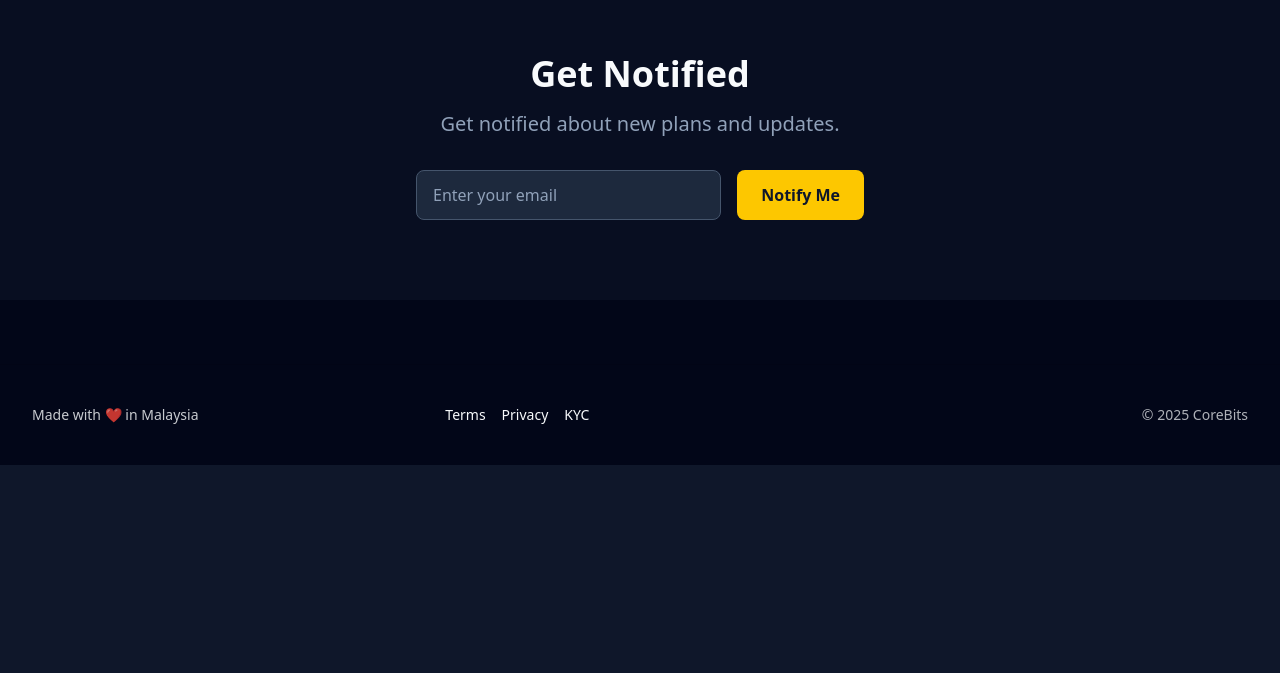
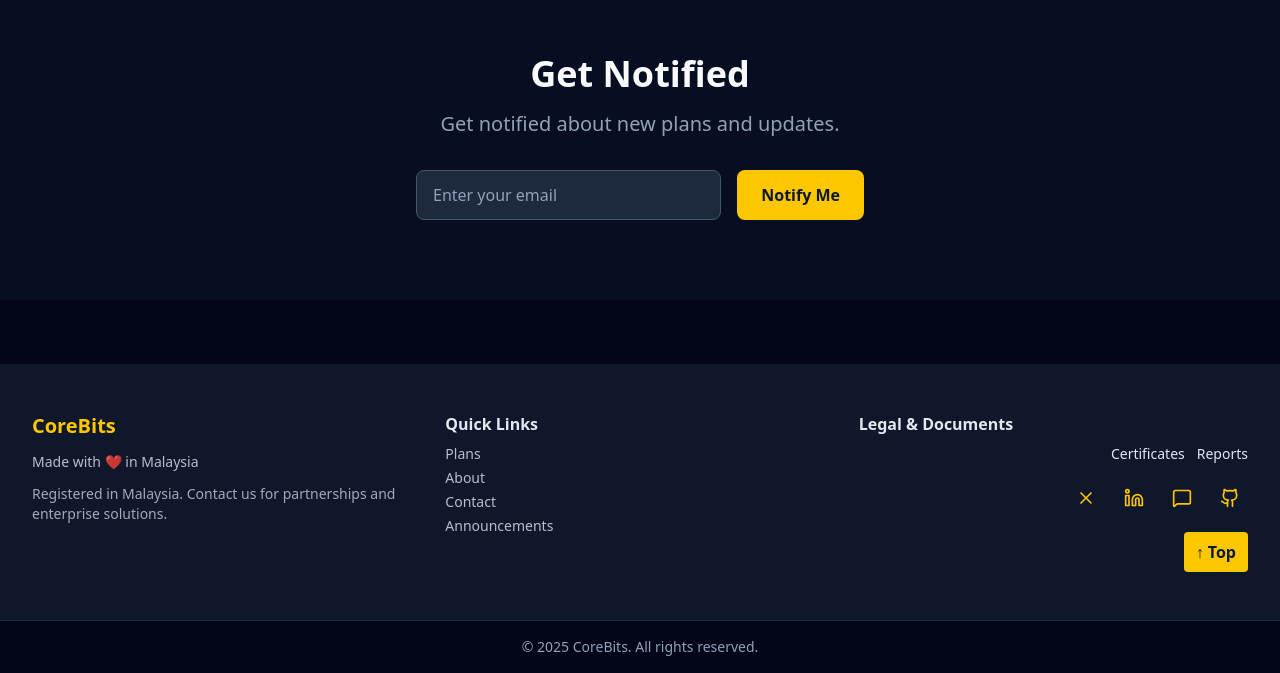
Before and after one commit to EddMarwa/Rockits, a Next.js app in the folder corebits/: page / in a window 1280 px wide. Shown: the part 2108-2781 px from the top of the page. Before the commit the page ends 2573 px from the top, so only its background shows below. Built offline with nearby package versions, Linux system fonts and the light colour scheme.

Commit message:
rename partners plans

```diff
--- a/corebits/src/components/Footer.tsx
+++ b/corebits/src/components/Footer.tsx
@@ -1,4 +1,6 @@
 import type { RootDict } from '@/types/i18n';
+import { X, Linkedin, MessageSquare, Github } from 'lucide-react';
+import { motion } from 'framer-motion';
 
 type FooterProps = {
   dict: RootDict;
@@ -6,16 +8,64 @@ type FooterProps = {
 
 export default function Footer({ dict }: FooterProps) {
   const year = new Date().getFullYear();
+
+  const scrollToTop = () => {
+    window.scrollTo({ top: 0, behavior: 'smooth' });
+  };
+
   return (
-    <footer className="mt-16 border-t border-black/10 dark:border-white/10">
-      <div className="mx-auto max-w-7xl px-4 sm:px-6 lg:px-8 py-10 grid gap-6 md:grid-cols-3 text-sm">
-        <div className="opacity-80">{dict.footer.made}</div>
-        <div className="flex gap-4">
-          <a className="hover:underline" href="#">{dict.footer.terms}</a>
-          <a className="hover:underline" href="#">{dict.footer.privacy}</a>
-          <a className="hover:underline" href="#">{dict.footer.kyc}</a>
+    <footer className="mt-16 bg-slate-900 text-slate-200">
+      <div className="mx-auto max-w-7xl px-4 sm:px-6 lg:px-8 py-12 grid gap-6 md:grid-cols-3">
+        {/* Company Info */}
+        <div className="space-y-3">
+          <div className="text-xl font-bold text-yellow-400">CoreBits</div>
+          <div className="text-sm opacity-80">{dict.footer.made}</div>
+          <div className="text-sm opacity-70">Registered in Malaysia. Contact us for partnerships and enterprise solutions.</div>
         </div>
-        <div className="text-right opacity-70">© {year} CoreBits</div>
+
+        {/* Quick Links */}
+        <div className="space-y-2">
+          <div className="font-semibold">Quick Links</div>
+          <ul className="space-y-1 text-sm opacity-80">
+            <li><a href="/plans" className="hover:underline">Plans</a></li>
+            <li><a href="/about" className="hover:underline">About</a></li>
+            <li><a href="/contact" className="hover:underline">Contact</a></li>
+            <li><a href="/announcements" className="hover:underline">Announcements</a></li>
+          </ul>
+        </div>
+
+        {/* Legal & Documents + Social */}
+        <div className="flex flex-col items-end gap-4">
+          <div className="w-full">
+            <div className="font-semibold">Legal & Documents</div>
+            <div className="mt-2 flex gap-3 justify-end">
+              <a href="/en/legal" className="text-sm hover:underline">Certificates</a>
+              <a href="/en/legal" className="text-sm hover:underline">Reports</a>
+            </div>
+          </div>
+
+          <div className="flex items-center gap-3">
+            <a href="#" aria-label="X" className="p-2 rounded hover:bg-yellow-400/10"><X className="w-5 h-5 text-yellow-400" /></a>
+            <a href="#" aria-label="LinkedIn" className="p-2 rounded hover:bg-yellow-400/10"><Linkedin className="w-5 h-5 text-yellow-400" /></a>
+            <a href="#" aria-label="Telegram" className="p-2 rounded hover:bg-yellow-400/10"><MessageSquare className="w-5 h-5 text-yellow-400" /></a>
+            <a href="#" aria-label="Discord" className="p-2 rounded hover:bg-yellow-400/10"><Github className="w-5 h-5 text-yellow-400" /></a>
+          </div>
+
+          <div className="w-full flex justify-end">
+            <motion.button
+              whileHover={{ scale: 1.05 }}
+              whileTap={{ scale: 0.95 }}
+              onClick={scrollToTop}
+              className="inline-flex items-center gap-2 px-3 py-2 rounded bg-yellow-400 text-slate-900 font-semibold"
+            >
+              ↑ Top
+            </motion.button>
+          </div>
+        </div>
+      </div>
+
+      <div className="border-t border-slate-800 bg-slate-950 py-4">
+        <div className="mx-auto max-w-7xl px-4 sm:px-6 lg:px-8 text-sm text-center text-slate-400">© {year} CoreBits. All rights reserved.</div>
       </div>
     </footer>
   );
```
